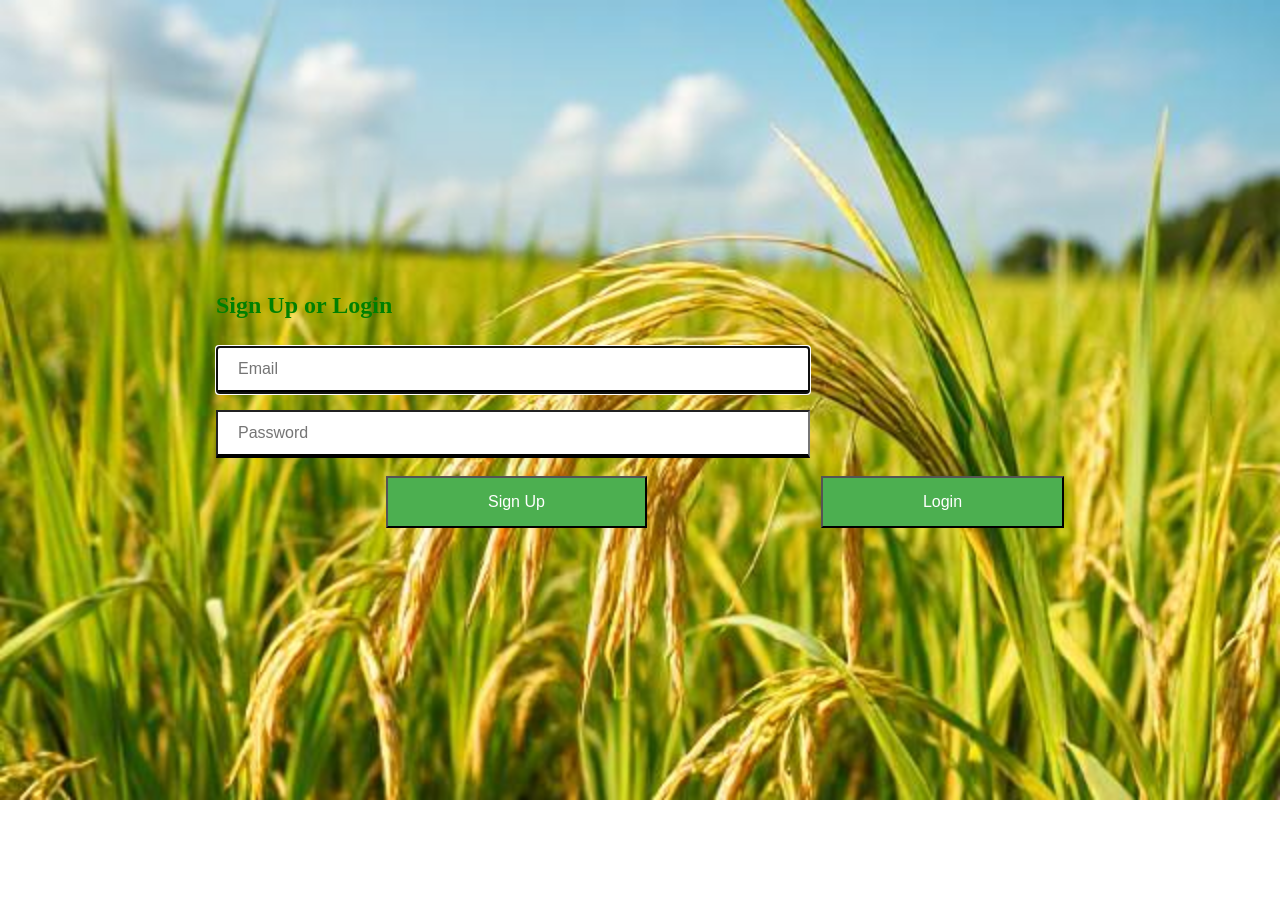
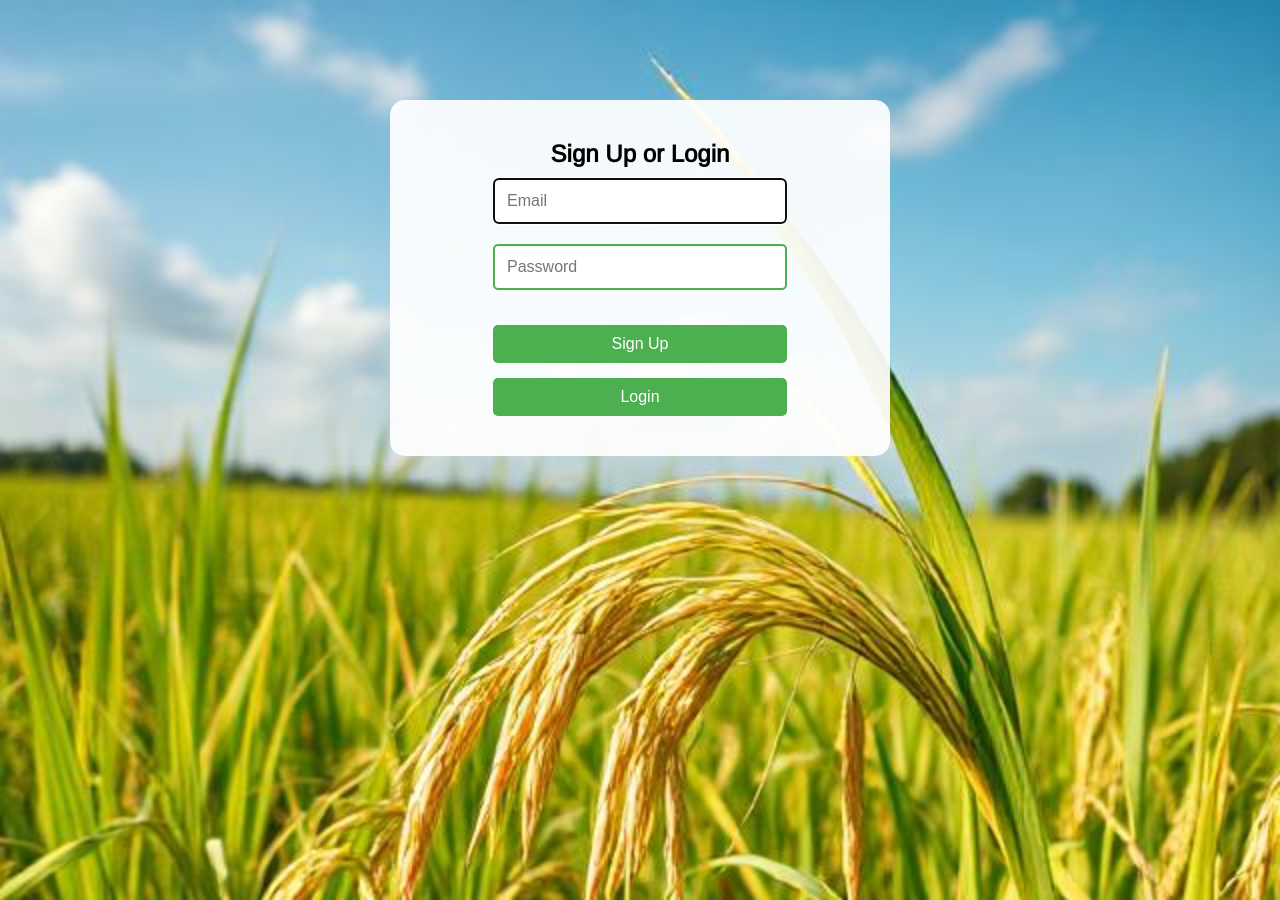
Before and after one commit to ArindamKundu65/crop-prediction, a Flask app: page / in a window 1280 px wide. Before the commit the page ends 800 px from the top, so only its background shows below. Run offline with Flask 3, Linux system fonts and the light colour scheme; parts of the project's set-up code (start-up, migrations or seed data) failed here and were passed over; some libraries are stand-ins or nearby versions.

Commit message:
Update style.css

```diff
--- a/static/style.css
+++ b/static/style.css
@@ -1,126 +1,162 @@
-/* Body styles */
-body {
-  background-image: url("photo_crop.jpeg");
-  background-size: cover;
-  background-repeat: no-repeat;
-  background-position: center;
+/* --- Reset and Font --- */
+* {
+  box-sizing: border-box;
   margin: 0;
   padding: 0;
-  display: flex;
-  justify-content: center;
-  align-items: center;
-  min-height: 100vh;
-  flex-direction: column;
 }
 
-/* Heading style */
-h1 {
-  font-size: 36px;
-  color: #4CAF50;
-  margin-bottom: 20px;
+body {
+  font-family: 'Arimo', sans-serif;
+  background: url("photo_crop.jpeg") no-repeat center center fixed;
+  background-size: cover;
+  min-height: 100vh;
 }
 
-/* Input fields styling */
-input {
+/* --- Header Section --- */
+header {
+  display: flex;
+  justify-content: space-between;
+  align-items: center;
+  padding: 10px 30px;
+  background: rgba(255, 255, 255, 0.95);
+  position: fixed;
+  top: 0;
+  left: 0;
+  right: 0;
+  height: 80px;
+  z-index: 100;
+  box-shadow: 0 2px 5px rgba(0, 0, 0, 0.1);
+}
+
+/* Logo */
+#header-left {
+  display: flex;
+  align-items: center;
+  cursor: pointer;
+}
+#logo-img {
+  height: 100px;
+}
+
+/* Center Title */
+#header-center {
+  flex-grow: 1;
+  text-align: center;
+}
+#header-center h1 {
+  font-family: 'Pacifico', cursive;
+  font-size: 30px;
+  color: #4CAF50;
+  margin: 0;
+}
+
+/* Nav Buttons */
+#header-right {
+  display: flex;
+  gap: 15px;
+  white-space: nowrap;
+}
+
+/* --- Common Button Style --- */
+button, .nav-btn {
+  background-color: #4CAF50;
+  color: white;
+  padding: 10px 18px;
+  font-size: 16px;
+  border-radius: 5px;
+  border: none;
+  cursor: pointer;
+  transition: background-color 0.3s ease;
+}
+button:hover, .nav-btn:hover {
+  background-color: #45a049;
+}
+
+/* --- Form Containers --- */
+.login, #auth-forms {
+  background: rgba(255, 255, 255, 0.92);
+  padding: 40px;
+  border-radius: 15px;
+  width: 90%;
+  max-width: 500px;
+  margin: 100px auto 20px auto;
+  text-align: center;
+}
+
+.login input,
+#auth-forms input {
   width: 70%;
-  padding: 12px 20px;
-  margin: 8px 0;
-  box-sizing: border-box;
-  border-bottom: 4px solid black;
+  padding: 12px;
+  margin: 10px 0;
+  border: 2px solid #4CAF50;
+  border-radius: 5px;
   font-size: 16px;
 }
 
-/* Button styles */
-button {
-  background-color: #4CAF50;
-  margin: auto;
-  color: white;
-  padding: 15px 100px;
-  text-align: center;
-  text-decoration: none;
-  display: inline-block;
-  font-size: 16px;
-  margin-left: 170px;
-  cursor: pointer;
+/* Form Buttons */
+.login button,
+#auth-forms button {
+  width: 70%;
+  margin-top: 15px;
 }
 
-button:hover {
-  background-color: #45a049;
+/* Result Prediction Text */
+#predi {
+  margin-top: 20px;
+  font-size: 20px;
+  color: #333;
 }
 
-/* Predicted crop text styling */
-#predi {
-  margin-left: 60px;
-  color: black; /* changed from white to black */
-  font-size: 20px;
-  font-weight: bold;
+.crop-image {
+  max-width: 300px;
+  border: 2px solid #ccc;
+  border-radius: 10px;
+  margin-top: 20px;
 }
 
-/* Crop image style (positioned at the bottom center) */
-.crop-image {
-  display: block;
-  margin-left: auto;
-  margin-right: auto;
-  margin-top: 20px;
-  max-width: 300px;
-  border: 2px solid #ddd;
-  border-radius: 10px;
+/* Spacer to push content below fixed header */
+.spacer {
+  height: 80px;
 }
 
-/* Help button style */
-.help-button {
-  position: fixed;
-  top: 20px;
-  right: 40px;
-  background-color: #4CAF50;
-  color: white;
-  padding: 10px 20px;
-  font-size: 16px;
-  border: none;
-  border-radius: 5px;
-  cursor: pointer;
+/* --- Responsive Fix --- */
+@media (max-width: 768px) {
+  header {
+    flex-direction: column;
+    align-items: flex-start;
+    height: auto;
   }
 
-/* Tips button style */
-.tips-button {
-  position: fixed;
-  top: 65px;
-  right: 40px;
-  background-color: #4CAF50;
-  color: white;
-  padding: 10px 20px;
-  font-size: 16px;
-  border: none;
-  border-radius: 5px;
-  cursor: pointer;
+  #header-center {
+    order: 2;
+    width: 100%;
+    text-align: center;
+    margin: 10px 0;
   }
 
-.help-button:hover, .tips-button:hover {
-  background-color: #45a049;
+  #header-right {
+    order: 3;
+    justify-content: center;
+    width: 100%;
+    gap: 10px;
+    flex-wrap: wrap;
   }
 
-/* Help and Tips content styling */
-.help-container {
-  max-width: 800px;
-  margin-bottom: 50px;
-  padding: 20px;
-  border-radius: 10px;
+  #header-left {
+    order: 1;
   }
 
-h2 {
-  color: green;
+  .login, #auth-forms {
+    width: 95%;
   }
 
-p {
-  margin-bottom: 15px;
-  line-height: 1.6;
+  .login input,
+  #auth-forms input {
+    width: 90%;
   }
 
-/* Login box styles */
-.login {
-  padding: 40px;
-  border-radius: 15px;
-  text-align: center;
-  max-width: 600px;
+  .login button,
+  #auth-forms button {
     width: 90%;
   }
+}
```
Lines whose indentation alone changed are shown as unchanged.
